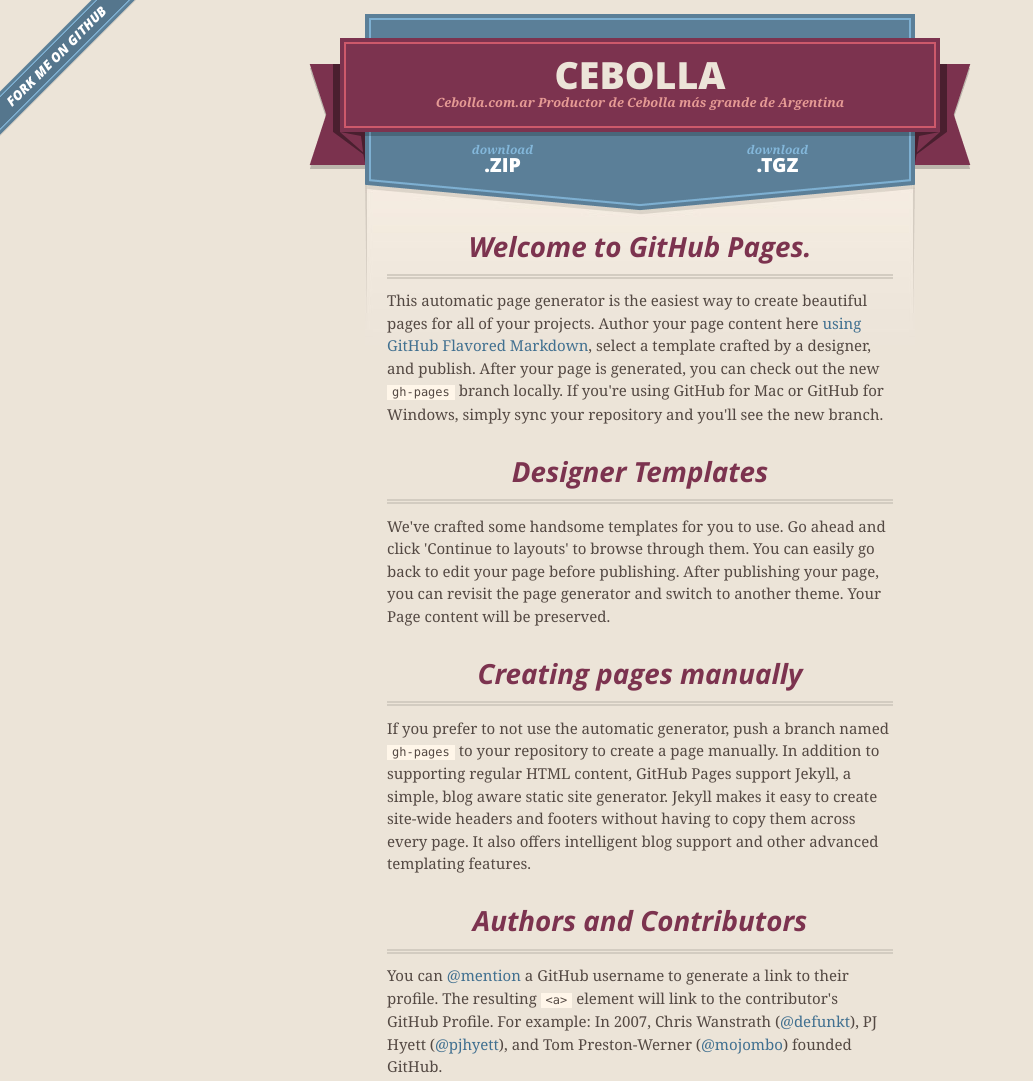
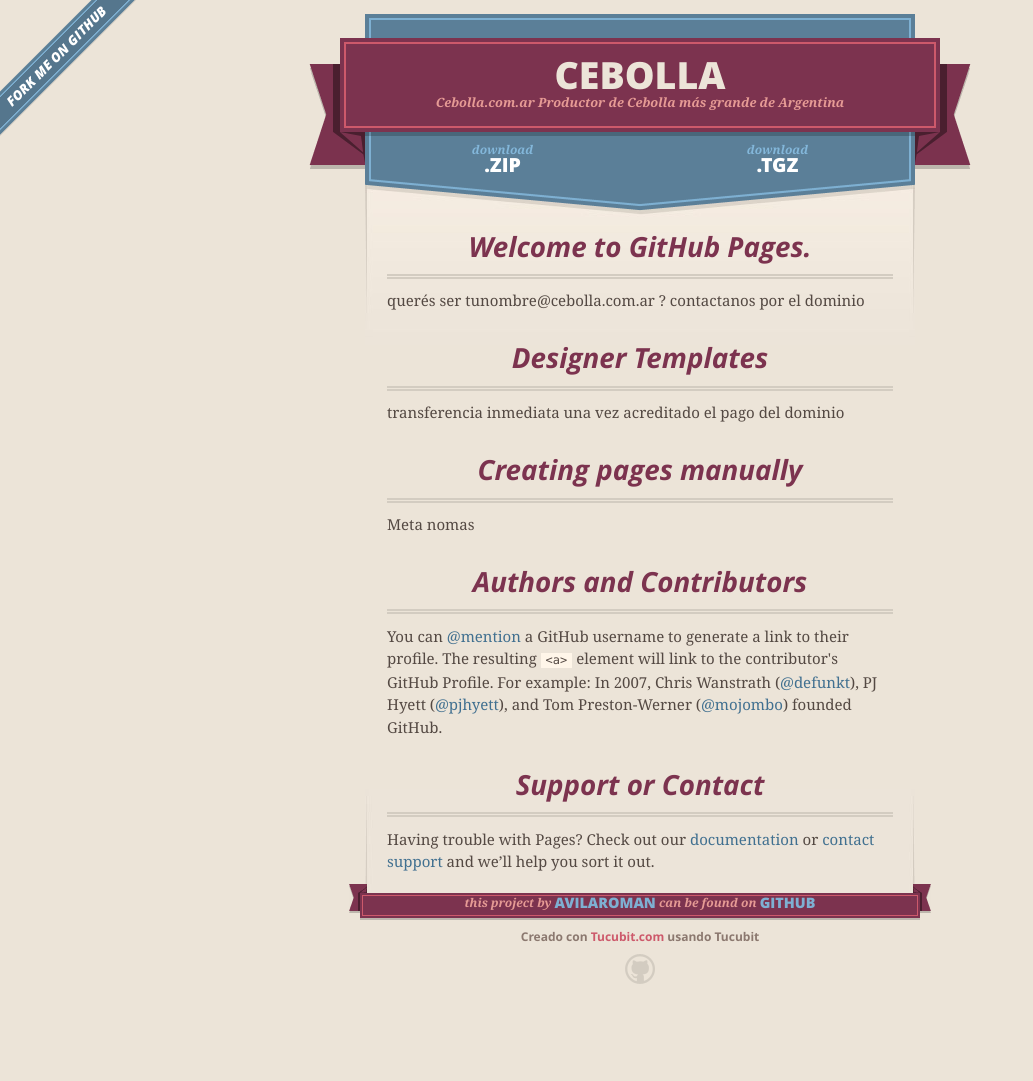
Before and after one commit to avilaroman/cebolla, a plain HTML site: page index.html in a window 1280 px wide. Shown: the top 1081 px of the page, without its empty margins (0-1033 px from the left). After the commit the page ends 1024 px from the top, so only its background shows below. Drawn offline with nearby package versions, Linux system fonts and the light colour scheme.

Commit message:
sacando cosas

```diff
--- a/index.html
+++ b/index.html
@@ -17,7 +17,7 @@
         $('#main_content').headsmart()
       })
     </script>
-    <title>Cebolla by avilaroman</title>
+    <title>Cebolla por avilaroman</title>
   </head>
 
   <body>
@@ -49,17 +49,17 @@
         <h3>
 <a id="welcome-to-github-pages" class="anchor" href="#welcome-to-github-pages" aria-hidden="true"><span class="octicon octicon-link"></span></a>Welcome to GitHub Pages.</h3>
 
-<p>This automatic page generator is the easiest way to create beautiful pages for all of your projects. Author your page content here <a href="https://guides.github.com/features/mastering-markdown/">using GitHub Flavored Markdown</a>, select a template crafted by a designer, and publish. After your page is generated, you can check out the new <code>gh-pages</code> branch locally. If you're using GitHub for Mac or GitHub for Windows, simply sync your repository and you'll see the new branch.</p>
+<p>querés ser tunombre@cebolla.com.ar ? contactanos por el dominio </p>
 
 <h3>
 <a id="designer-templates" class="anchor" href="#designer-templates" aria-hidden="true"><span class="octicon octicon-link"></span></a>Designer Templates</h3>
 
-<p>We've crafted some handsome templates for you to use. Go ahead and click 'Continue to layouts' to browse through them. You can easily go back to edit your page before publishing. After publishing your page, you can revisit the page generator and switch to another theme. Your Page content will be preserved.</p>
+<p>transferencia inmediata una vez acreditado el pago del dominio</p>
 
 <h3>
 <a id="creating-pages-manually" class="anchor" href="#creating-pages-manually" aria-hidden="true"><span class="octicon octicon-link"></span></a>Creating pages manually</h3>
 
-<p>If you prefer to not use the automatic generator, push a branch named <code>gh-pages</code> to your repository to create a page manually. In addition to supporting regular HTML content, GitHub Pages support Jekyll, a simple, blog aware static site generator. Jekyll makes it easy to create site-wide headers and footers without having to copy them across every page. It also offers intelligent blog support and other advanced templating features.</p>
+<p>Meta nomas</p>
 
 <h3>
 <a id="authors-and-contributors" class="anchor" href="#authors-and-contributors" aria-hidden="true"><span class="octicon octicon-link"></span></a>Authors and Contributors</h3>
@@ -80,7 +80,7 @@
           <span class="left-tail"></span>
           <span class="right-tail"></span>
         </span>
-        <p>Generated with <a href="https://pages.github.com">GitHub Pages</a> using Merlot</p>
+        <p>Creado con <a href="https://tucubit.com">Tucubit.com</a> usando Tucubit</p>
         <span class="octocat"></span>
       </footer>
 
```
